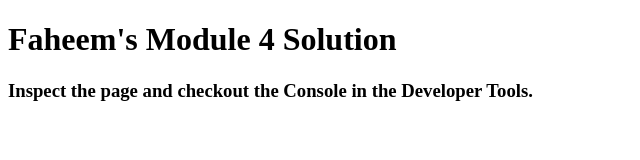
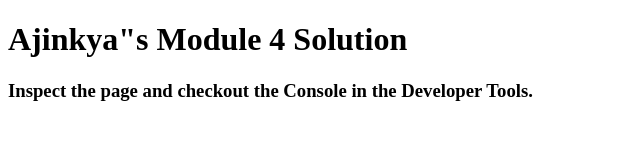
Before and after one commit to Ajinkya-75/HTML-CSS-JAVASCRIPT-COURSERA, a plain HTML site: page module 4/index.html in a window 1280 px wide. Shown: the whole page, without its empty margins (0-640 px from the left). Drawn offline with Linux system fonts and the light colour scheme.

Commit message:
Update index.html

```diff
--- a/module 4/index.html
+++ b/module 4/index.html
@@ -11,7 +11,7 @@
   <script src="script.js"></script>
 </head>
 <body>
-  <h1>Faheem's Module 4 Solution</h1>
+  <h1>Ajinkya"s Module 4 Solution</h1>
   <h3>Inspect the page and checkout the Console in the Developer Tools.</h3>
 </body>
 </html>
```
